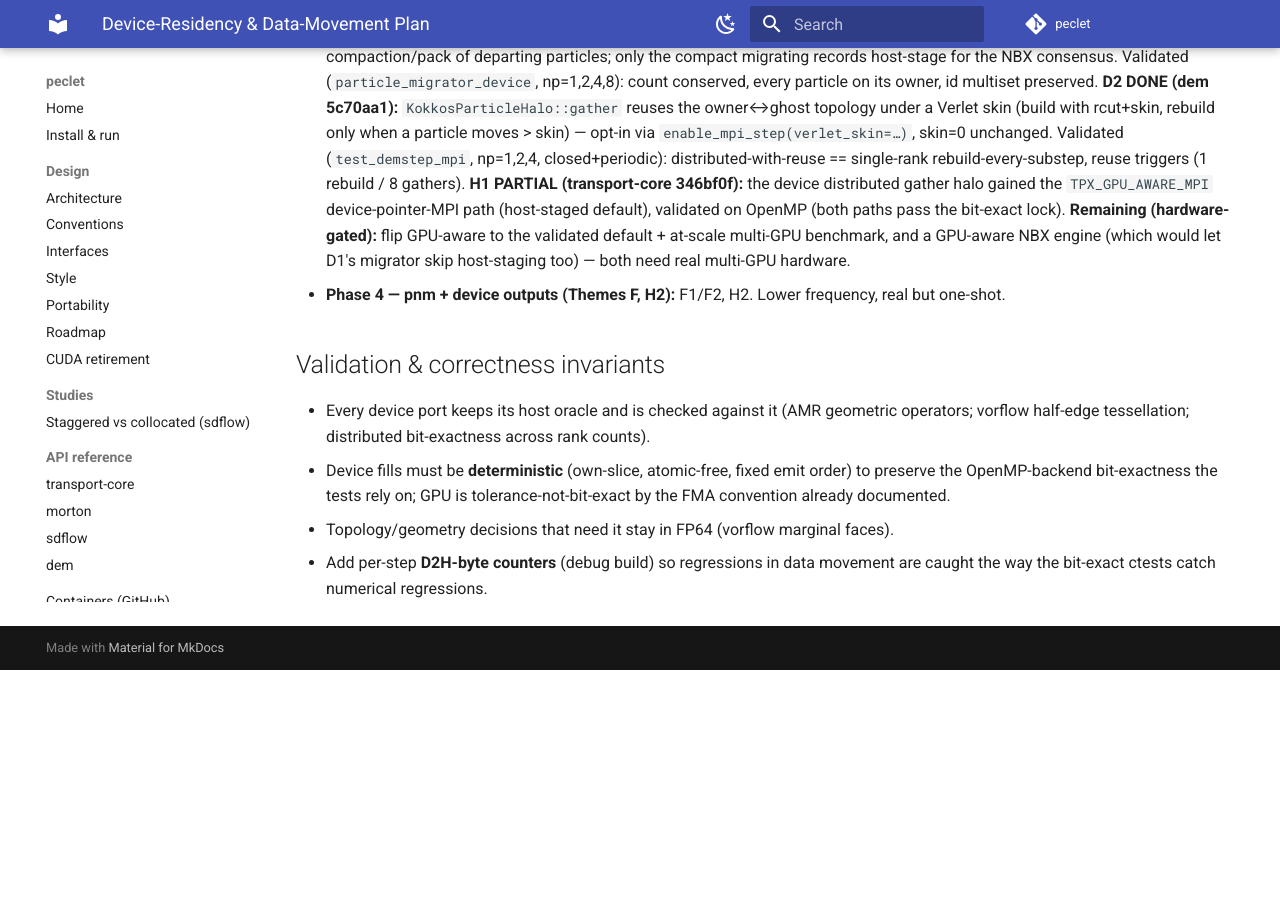
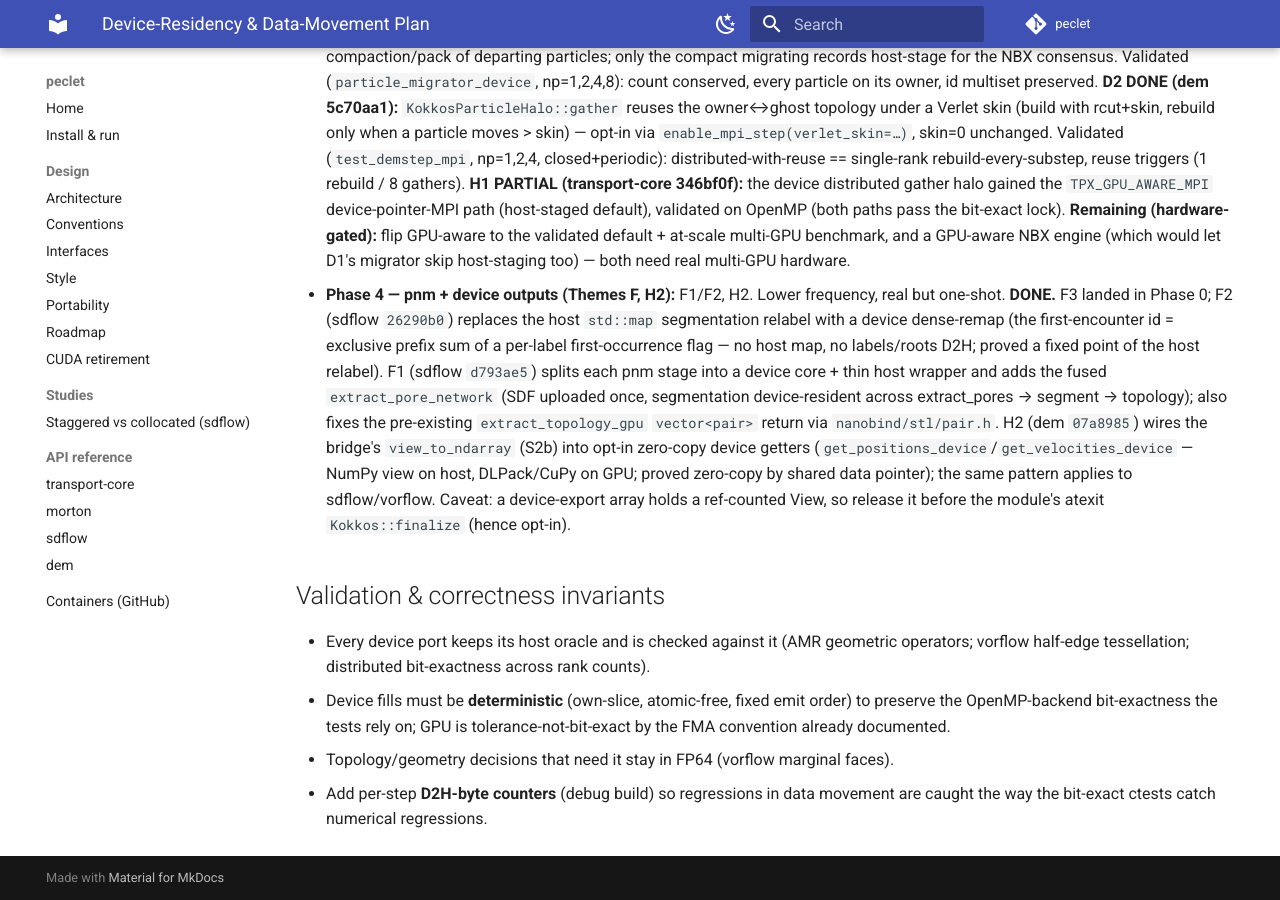
Before and after one commit to computational-chemical-engineering/peclet, an MkDocs documentation site: the page built from docs/DEVICE_RESIDENCY_PLAN.md, in a window 1280 px wide and 900 px high, scrolled down 5748 px. Built offline with MkDocs 1.6.1 and Material for MkDocs 9.7.7, drawn with Linux system fonts in a browser that asks for light colours; comment, search, counter and statistics services are not loaded; before the commit the page ends 6418 px from its top, so only the background shows below that.

Commit message:
bump sdflow + dem: Phase 4 pnm fusion (F1/F2) + device-array export (H2)
sdflow 7c25b9c..d793ae5: F2 device dense-remap for the segmentation relabel (no host
std::map, no labels/roots D2H) + F1 fused pnm pipeline (SDF + seg device-resident across
extract_pores/segment/topology; extract_pore_network entry; extract_topology_gpu return
fixed).
dem 5c70aa1..07a8985: H2 zero-copy device-array getters (get_positions_device /
get_velocities_device) via the shared view_to_ndarray bridge — DLPack/CuPy on GPU, NumPy
view on host; validated zero-copy on host-openmp.

Phase 4 done. Device-residency plan Phases 0/1/3/4 complete; Phase 2 (vorflow incremental
update) skipped per request (user's active area); remaining cross-phase items are
hardware-gated (multi-GPU GPU-aware-default, at-scale benchmarks).

Co-Authored-By: Claude Opus 4.8 <noreply@anthropic.com>

```diff
--- a/docs/DEVICE_RESIDENCY_PLAN.md
+++ b/docs/DEVICE_RESIDENCY_PLAN.md
@@ -195,6 +195,17 @@ The CFD solver is clean; pnm is where the avoidable host work lives.
   gated):** flip GPU-aware to the validated default + at-scale multi-GPU benchmark, and a GPU-aware NBX
   engine (which would let D1's migrator skip host-staging too) — both need real multi-GPU hardware.
 - **Phase 4 — pnm + device outputs (Themes F, H2):** F1/F2, H2. Lower frequency, real but one-shot.
+  **DONE.** F3 landed in Phase 0; F2 (sdflow `26290b0`) replaces the host `std::map` segmentation
+  relabel with a device dense-remap (the first-encounter id = exclusive prefix sum of a per-label
+  first-occurrence flag — no host map, no labels/roots D2H; proved a fixed point of the host relabel).
+  F1 (sdflow `d793ae5`) splits each pnm stage into a device core + thin host wrapper and adds the fused
+  `extract_pore_network` (SDF uploaded once, segmentation device-resident across extract_pores →
+  segment → topology); also fixes the pre-existing `extract_topology_gpu` `vector<pair>` return via
+  `nanobind/stl/pair.h`. H2 (dem `07a8985`) wires the bridge's `view_to_ndarray` (S2b) into opt-in
+  zero-copy device getters (`get_positions_device`/`get_velocities_device` — NumPy view on host,
+  DLPack/CuPy on GPU; proved zero-copy by shared data pointer); the same pattern applies to
+  sdflow/vorflow. Caveat: a device-export array holds a ref-counted View, so release it before the
+  module's atexit `Kokkos::finalize` (hence opt-in).
 
 ## Validation & correctness invariants
 
```
